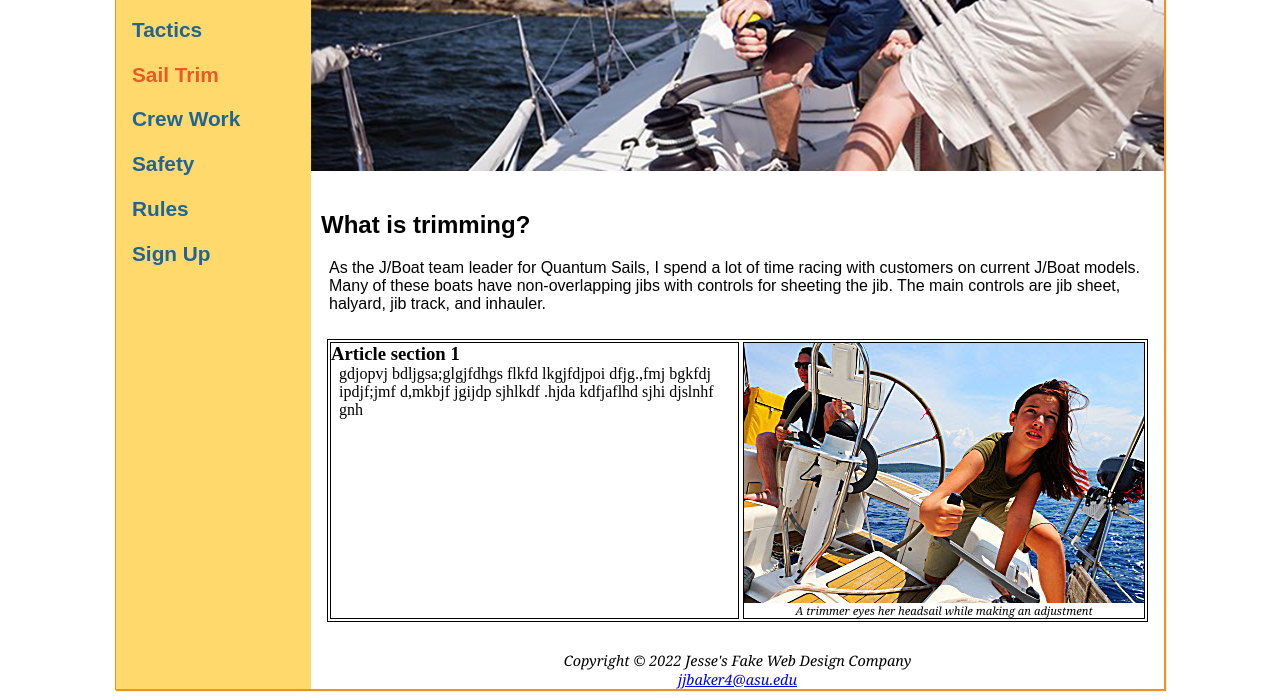
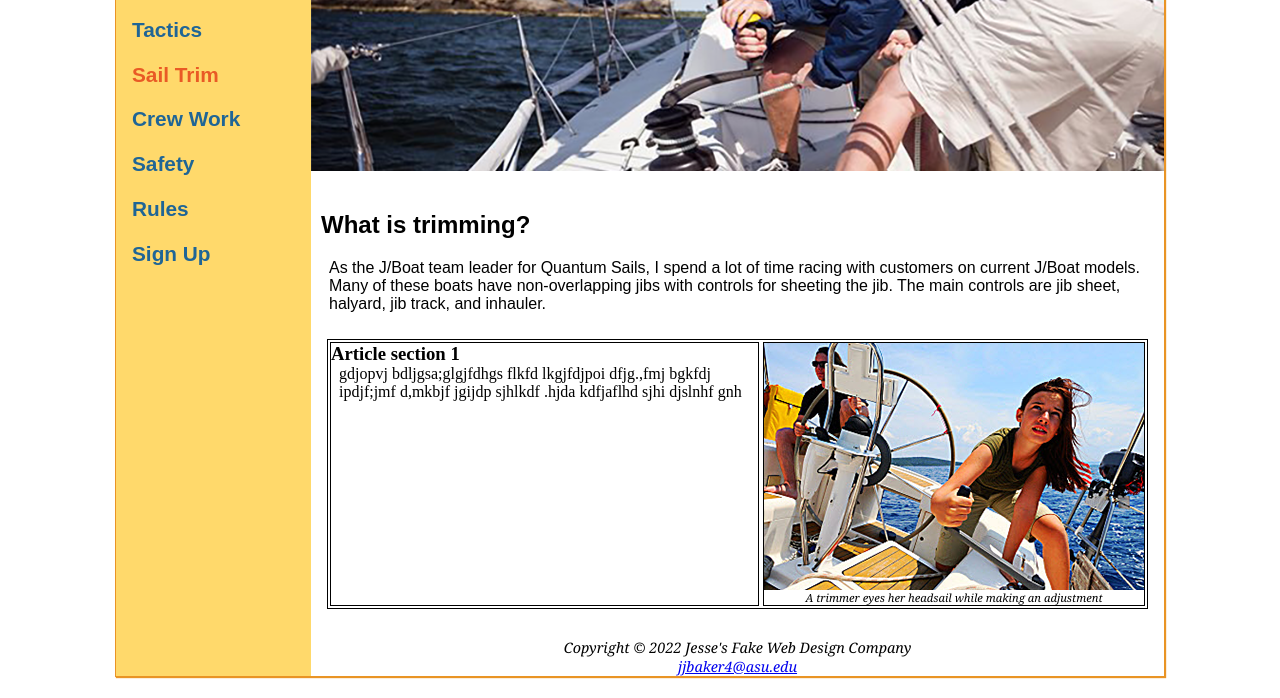
Before and after one commit to jjbaker4/sailocal, a plain HTML site: page trim.html in a window 1280 px wide. Shown: the part 268-966 px from the top of the page. Drawn offline with Linux system fonts and the light colour scheme.

Commit message:
Made some new image versions for trim page

```diff
--- a/trim.html
+++ b/trim.html
@@ -50,7 +50,7 @@
   					</p>
   				</div>
   				<div class="article_image_container" id="trim_image1_cont">
-  					<img src="trimmer2_400x260.png" alt="Trimmer adjusting headsail">
+  					<img src="trimmer2_380.png" alt="Trimmer adjusting headsail">
   					A trimmer eyes her headsail while making an adjustment
   				</div>
   			</div>
```
Also changed, not shown: trimmer2_380.png (added), trimmer2_400.png (renamed from trimmer2_400x260.png).
